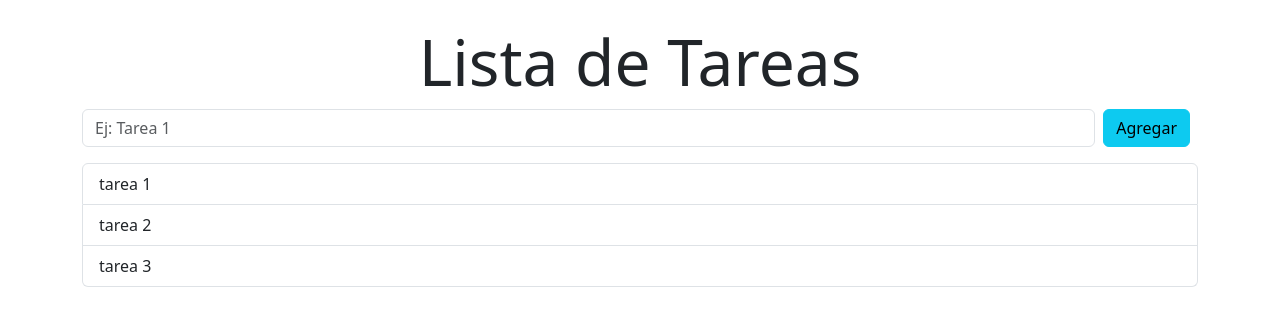
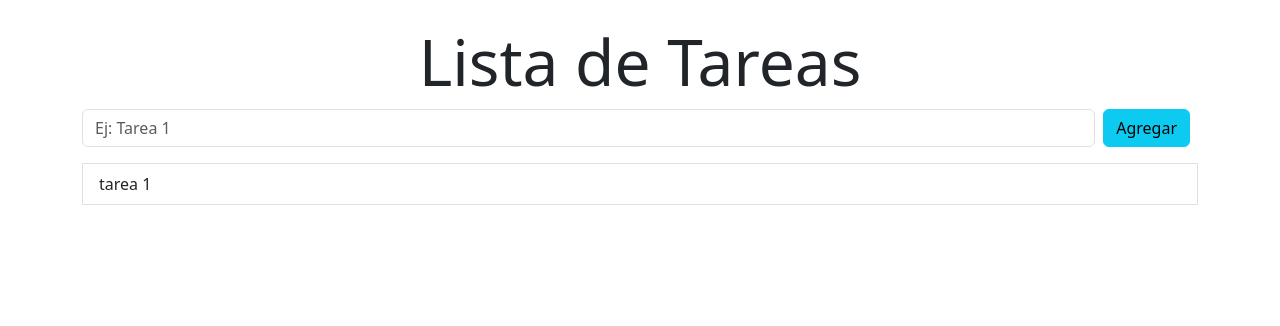
Before and after one commit to Pabmoy25/ListaTareas-Frontend-, a React (Vite) app: page / in a window 1280 px wide. Shown: the top 326 px of the page. Built offline with nearby package versions, Linux system fonts and the light colour scheme.

Commit message:
agregue componente ItemTarea y su maquetado

```diff
--- /dev/null
+++ b/src/components/ItemTarea.jsx
@@ -0,0 +1,11 @@
+import { ListGroup } from "react-bootstrap";
+
+const ItemTarea = () => {
+    return (
+        <div>
+             <ListGroup.Item>tarea 1</ListGroup.Item>
+        </div>
+    );
+};
+
+export default ItemTarea;
--- a/src/components/ListaTareas.jsx
+++ b/src/components/ListaTareas.jsx
@@ -1,12 +1,12 @@
 import { ListGroup } from "react-bootstrap";
+import ItemTarea from "./ItemTarea";
 
 const ListaTareas = () => {
     return (
         <ListGroup>
-            <ListGroup.Item>tarea 1</ListGroup.Item>
-            <ListGroup.Item>tarea 2</ListGroup.Item>
-            <ListGroup.Item>tarea 3</ListGroup.Item>
+            <ItemTarea></ItemTarea>
         </ListGroup>
+
     );
 };
 
```
